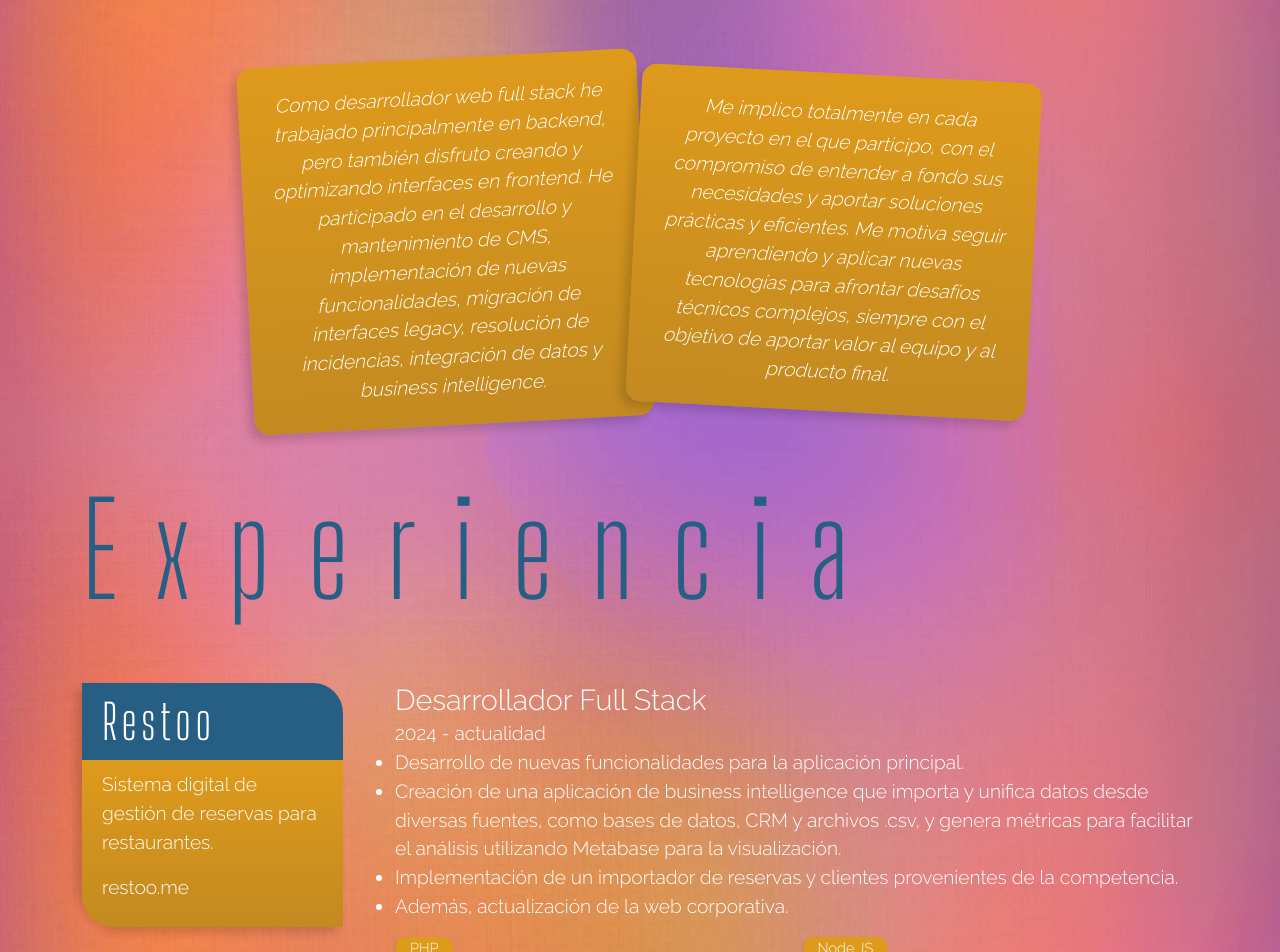
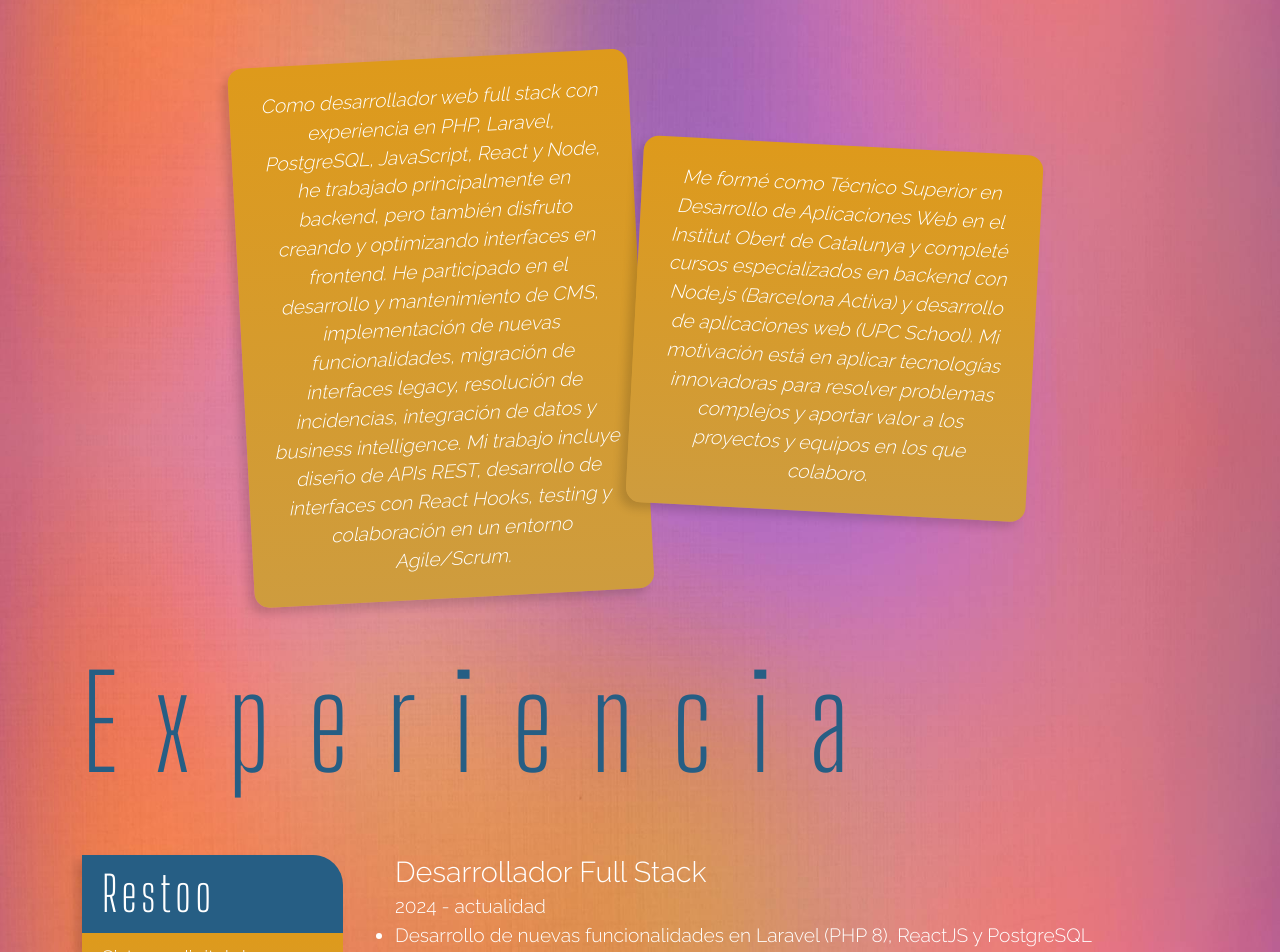
Before and after one commit to maparcepel/portafolio, a React (Create React App) app: page /#/ in a window 1280 px wide. Shown: the part 740-1692 px from the top of the page. Built offline with nearby package versions, Linux system fonts and the light colour scheme.

Commit message:
texts updated

```diff
--- a/src/locales/about.js
+++ b/src/locales/about.js
@@ -1,17 +1,17 @@
 export const aboutTranslations = {
   es: {
     web_developer: "Desarrollador Web Full Stack",
-    description1: "Como desarrollador web full stack he trabajado principalmente en backend, pero también disfruto creando y optimizando interfaces en frontend. He participado en el desarrollo y mantenimiento de CMS, implementación de nuevas funcionalidades, migración de interfaces legacy, resolución de incidencias, integración de datos y business intelligence.",
-    description2: "Me implico totalmente en cada proyecto en el que participo, con el compromiso de entender a fondo sus necesidades y aportar soluciones prácticas y eficientes. Me motiva seguir aprendiendo y aplicar nuevas tecnologías para afrontar desafíos técnicos complejos, siempre con el objetivo de aportar valor al equipo y al producto final."
+    description1: "Como desarrollador web full stack con experiencia en PHP, Laravel, PostgreSQL, JavaScript, React y Node, he trabajado principalmente en backend, pero también disfruto creando y optimizando interfaces en frontend. He participado en el desarrollo y mantenimiento de CMS, implementación de nuevas funcionalidades, migración de interfaces legacy, resolución de incidencias, integración de datos y business intelligence. Mi trabajo incluye diseño de APIs REST, desarrollo de interfaces con React Hooks, testing y colaboración en un entorno Agile/Scrum.",
+    description2: "Me formé como Técnico Superior en Desarrollo de Aplicaciones Web en el Institut Obert de Catalunya y completé cursos especializados en backend con Node.js (Barcelona Activa) y desarrollo de aplicaciones web (UPC School). Mi motivación está en aplicar tecnologías innovadoras para resolver problemas complejos y aportar valor a los proyectos y equipos en los que colaboro."
   },
   en: {
     web_developer: "Full Stack Web Developer",
-    description1: "As a full stack web developer with experience in PHP, Laravel, PostgreSQL, JavaScript and React, I have mainly worked in backend, but I also enjoy creating and optimizing frontend interfaces.. I have been involved in the development and maintenance of CMS platforms, implementation of new features, legacy interface migration, issue resolution, data integration, and business intelligence.",
+    description1: "As a full stack web developer with experience in PHP, Laravel, PostgreSQL, JavaScript, React, and Node, I have primarily worked on backend, but I also enjoy creating and optimizing frontend interfaces. I have participated in the development and maintenance of CMS, implementation of new features, migration of legacy interfaces, issue resolution, data integration, and business intelligence. My work includes REST API design, interface development with React Hooks, testing, and collaboration in an Agile/Scrum environment.",
     description2: "I fully commit to every project I participate in, striving to understand its needs in depth and deliver practical and efficient solutions. I’m driven by the desire to keep learning and apply new technologies to tackle complex technical challenges, always aiming to bring value to the team and the final product."
   },
   ca: {
     web_developer: "Desarrollador Web Full Stack",
-    description1: "Com a desenvolupador web full stack amb experiència en PHP, Laravel, PostgreSQL, JavaScript i React, he treballat principalment en backend, però també gaudeixo creant i optimitzant interfícies a frontend. He participat en el desenvolupament i manteniment de CMS, implementació de noves funcionalitats, migració d'interfícies legacy, resolució d’incidències, integració de dades i business intelligence.",
-    description2: "M'implico totalment en cada projecte en què participo, amb el compromís d'entendre’n a fons les necessitats i aportar solucions pràctiques i eficients. Em motiva seguir aprenent i aplicar noves tecnologies per afrontar reptes tècnics complexos, sempre amb l’objectiu d’aportar valor a l’equip i al producte final."
+    description1: "Com a desenvolupador web full stack amb experiència en PHP, Laravel, PostgreSQL, JavaScript, React i Node, he treballat principalment a backend, però també gaudeixo creant i optimitzant interfícies en frontend. He participat en el desenvolupament i el manteniment de CMS, implementació de noves funcionalitats, migració d'interfícies legacy, resolució d'incidències, integració de dades i business intelligence. El meu treball inclou disseny d'APIs REST, desenvolupament d'interfícies amb React Hooks, testing i col·laboració en un entorn Agile/Scrum.",
+    description2: "Em vaig formar com a Tècnic Superior en Desenvolupament d'Aplicacions Web a l'Institut Obert de Catalunya i vaig completar cursos especialitzats en backend amb Node.js (Barcelona Activa) i desenvolupament d'aplicacions web (UPC School). La meva motivació està en aplicar tecnologies innovadores per resoldre problemes complexos i aportar valor als projectes i equips en els quals col·laboro."
   },
 };
--- a/src/locales/experience.js
+++ b/src/locales/experience.js
@@ -4,10 +4,9 @@ export const experienceTranslations = {
     restoo: {
       position: 'Desarrollador Full Stack',
       tasks: [
-        'Desarrollo de nuevas funcionalidades para la aplicación principal.',
-        'Creación de una aplicación de business intelligence que importa y unifica datos desde diversas fuentes, como bases de datos, CRM y archivos .csv, y genera métricas para facilitar el análisis utilizando Metabase para la visualización.',
-        'Implementación de un importador de reservas y clientes provenientes de la competencia.',
-        'Además, actualización de la web corporativa.',
+        'Desarrollo de nuevas funcionalidades en Laravel (PHP 8), ReactJS y PostgreSQL',
+        'Desarrollo de sistema de business intelligence para importación de datos desde diferentes fuentes y dashboard en Metabase para análisis de reservas y clientes.',
+        'Actualización y mantenimiento de la web corporativa.',
       ],
       tools1: ['PHP', 'Laravel', 'PostgreSQL', 'Javascript', 'React JS'],
       tools2: ['Node JS', 'Typescript', 'Docker', 'Testing con Pest', 'Arquitectura hexagonal'],
@@ -27,7 +26,7 @@ export const experienceTranslations = {
       tools1: ['PHP', 'Laravel', 'PostgreSQL'],
       tools2: ['Javascript', 'React JS', 'Docker'],
       company_info: 'Empresa responsable de la app del supermercado de El Corte Inglés e Hipercor.',
-      period: '2021 - 2023',
+      period: '2021 - 2024',
     },
     gestinet: {
       position: 'Estudiante en prácticas',
@@ -35,7 +34,7 @@ export const experienceTranslations = {
         'Colaboré en proyectos para clientes de distintos sectores, desarrollando y adaptando sitios web.',
       ],
       tools1: ['WordPress', 'PHP'],
-      tools2: ['JavaScript','CSS'],
+      tools2: ['JavaScript', 'CSS'],
       company_info: 'Cosultoria Tecnològica.',
       period: '2020 (4 meses)',
     },
--- a/src/styles/styles.scss
+++ b/src/styles/styles.scss
@@ -5,7 +5,7 @@ $light-grey: rgb(232, 232, 232);
 $bg-black-transparent: rgba(0, 0, 0, 0.278);
 $bg-light: #e5722684;
 $yellow: #de9a1b;
-$yellow-gradient: linear-gradient(to bottom, #de9a1b, #c38a21);
+$yellow-gradient: linear-gradient(to bottom, #de9a1b, #ce9c3e);
 
 .grey {
     color: $grey;
@@ -67,7 +67,7 @@ body {
     }
 }
 
-a{
+a {
     &:hover {
         color: $blue;
     }
@@ -77,14 +77,16 @@ a{
 .tool-list {
     list-style: none;
     padding-left: 0;
+
     li {
-    padding: 0 15px;
-    border-radius: 20px;
-    margin-bottom: 10px;
-    width: auto;
-    box-shadow: -1px 1px 2px rgba(0, 0, 0, 0.123);
+        padding: 0 15px;
+        border-radius: 20px;
+        margin-bottom: 10px;
+        width: auto;
+        box-shadow: -1px 1px 2px rgba(0, 0, 0, 0.123);
     }
 }
+
 .tool-list li {
     width: fit-content;
 }
```
Also changed, not shown: 2 other files (tests, documents, lock files or other folders).
